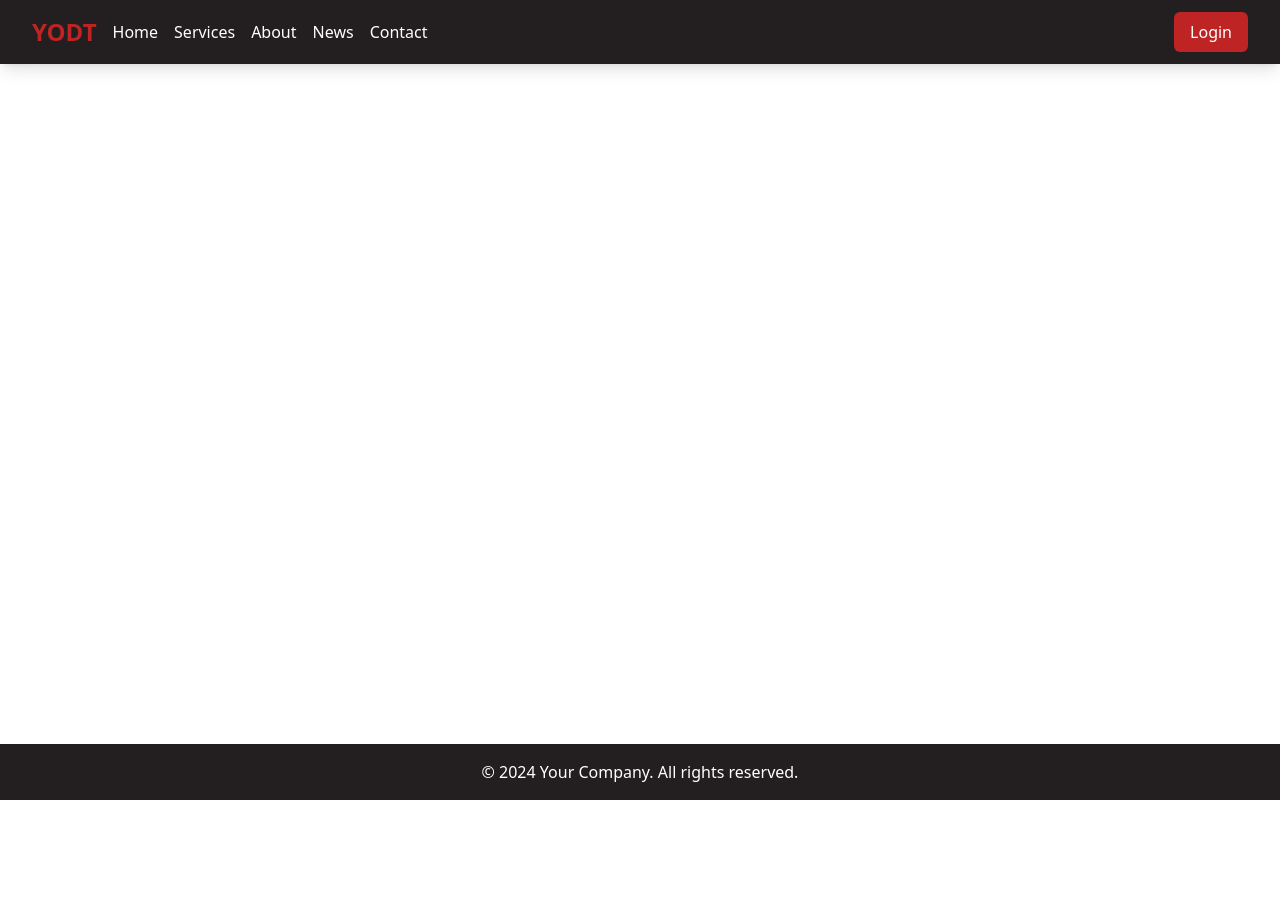
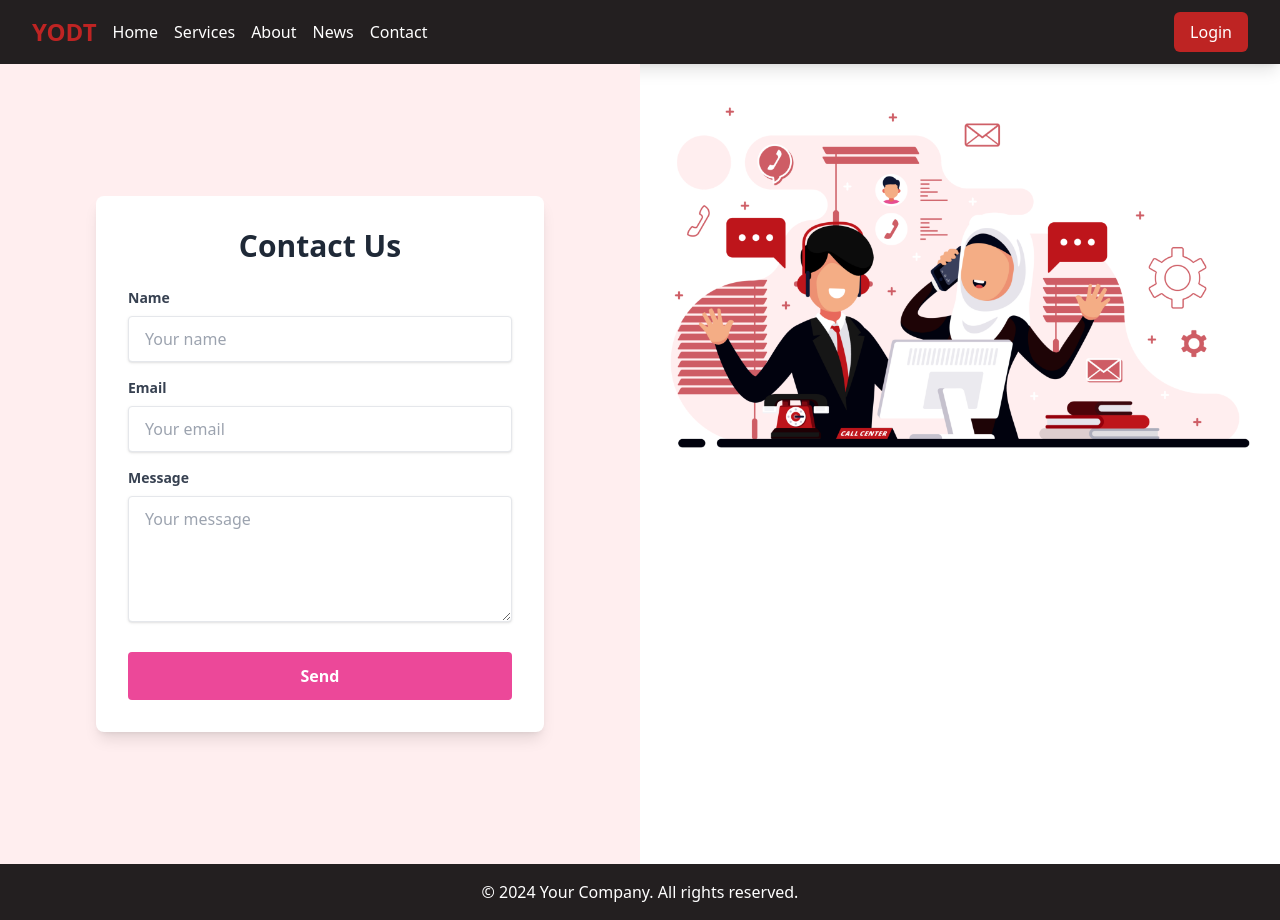
Before and after one commit to nhussein2026/yodt-front, a React (Create React App) app: page /contact in a window 1280 px wide. Before the commit the page ends 800 px from the top, so only its background shows below. Built offline with nearby package versions, Linux system fonts and the light colour scheme.

Commit message:
add contact

```diff
--- a/src/App.js
+++ b/src/App.js
@@ -16,6 +16,7 @@ import ServiceManagement from "./pages/adminPages/ServiceManagment";
 import VolunteeringManagement from "./pages/adminPages/VolunteeringManagment";
 import UserManagement from "./pages/adminPages/UserManagement";
 import PostManagement from "./pages/adminPages/PostManagment";
+import Contact from "./pages/Contact";
 
 const App = () => {
   return (
@@ -39,6 +40,7 @@ const App = () => {
 
           <Route path="/*" element={<NotFound />} />
           <Route path="/about" element={<About />} />
+          <Route path="/contact" element={<Contact />} />
         </Routes>
       </main>
       <Footer />
--- /dev/null
+++ b/src/pages/Contact.js
@@ -0,0 +1,62 @@
+import React from 'react';
+import logo from "../assets/images/yodt.png"
+const Contact = () => {
+    return (
+        <div className="flex min-h-screen">
+            <div className="w-1/2 flex items-center justify-center bg-[#FFEEEF] from-pink-500 to-pink-300">
+                <div className="bg-white p-8 rounded-lg shadow-lg w-full max-w-md">
+                    <h2 className="text-3xl font-bold mb-6 text-gray-800 text-center">Contact Us</h2>
+                    <form>
+                        <div className="mb-4">
+                            <label className="block text-gray-700 text-sm font-bold mb-2" htmlFor="name">
+                                Name
+                            </label>
+                            <input
+                                type="text"
+                                id="name"
+                                className="shadow appearance-none border rounded w-full py-3 px-4 text-gray-700 leading-tight focus:outline-none focus:ring-2 focus:ring-pink-500"
+                                placeholder="Your name"
+                            />
+                        </div>
+                        <div className="mb-4">
+                            <label className="block text-gray-700 text-sm font-bold mb-2" htmlFor="email">
+                                Email
+                            </label>
+                            <input
+                                type="email"
+                                id="email"
+                                className="shadow appearance-none border rounded w-full py-3 px-4 text-gray-700 leading-tight focus:outline-none focus:ring-2 focus:ring-pink-500"
+                                placeholder="Your email"
+                            />
+                        </div>
+                        <div className="mb-6">
+                            <label className="block text-gray-700 text-sm font-bold mb-2" htmlFor="message">
+                                Message
+                            </label>
+                            <textarea
+                                id="message"
+                                className="shadow appearance-none border rounded w-full py-3 px-4 text-gray-700 leading-tight focus:outline-none focus:ring-2 focus:ring-pink-500"
+                                rows="5"
+                                placeholder="Your message"
+                            ></textarea>
+                        </div>
+                        <div className="flex items-center justify-between">
+                            <button
+                                type="submit"
+                                className="bg-pink-500 hover:bg-pink-700 text-white font-bold py-3 px-4 rounded focus:outline-none focus:shadow-outline w-full"
+                            >
+                                Send
+                            </button>
+                        </div>
+                    </form>
+                </div>
+            </div>
+            <div className="w-1/2">
+                <img src={logo} alt="Contact Background" className="w-400 h-800 object-cover" />
+            </div>
+        </div>
+    );
+};
+
+
+export default Contact;
```
Also changed, not shown: src/assets/images/yodt.png (added).
